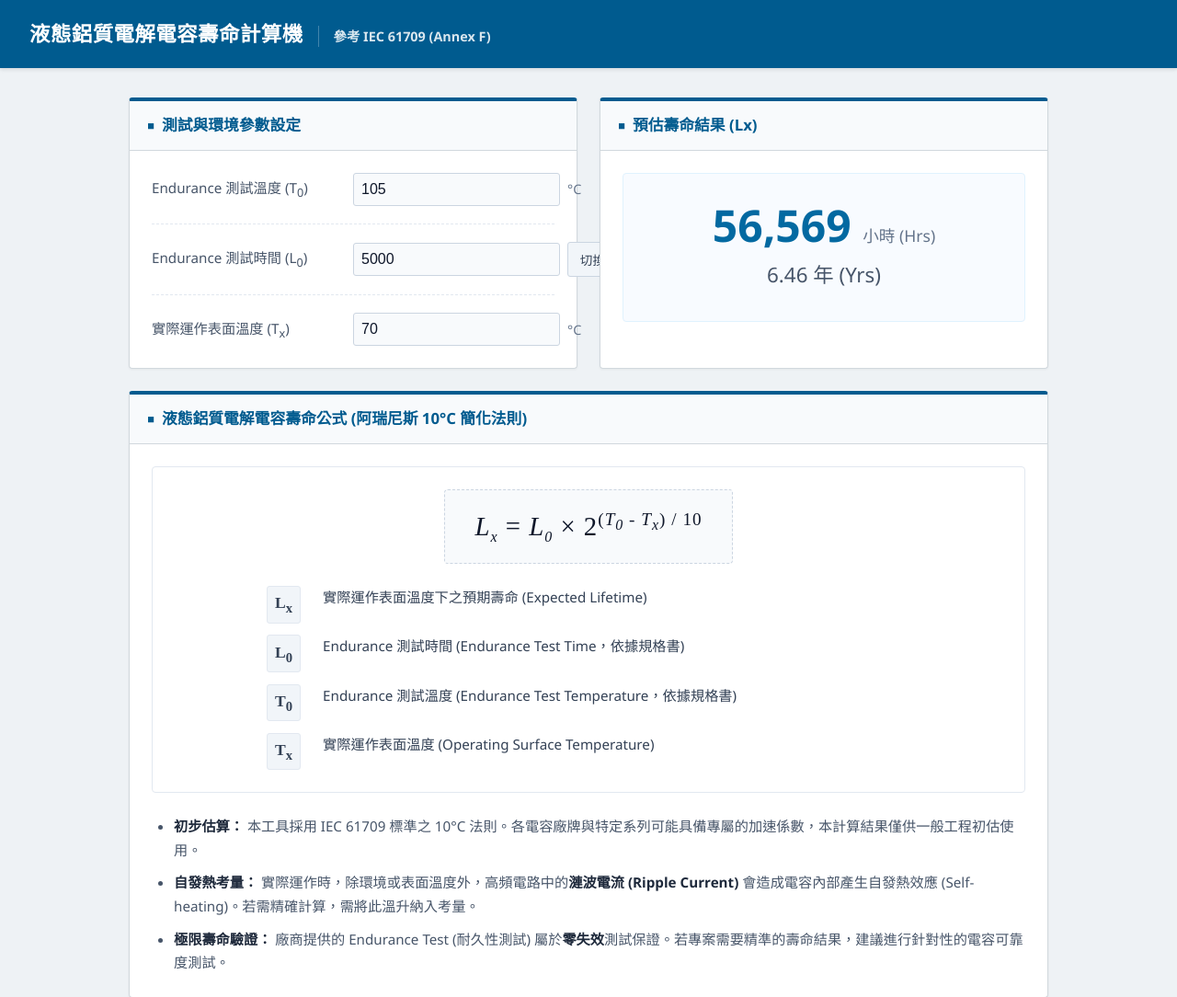
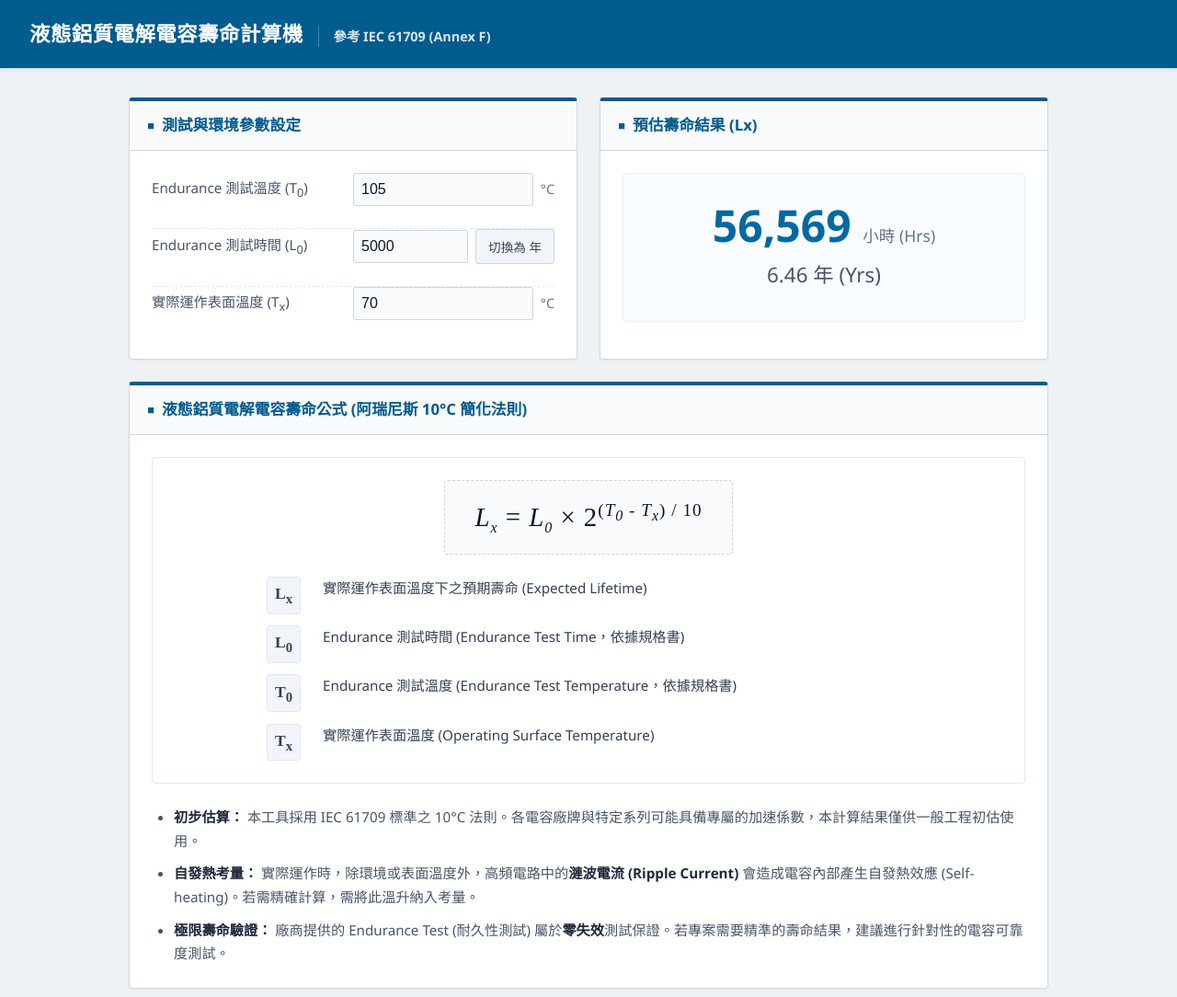
Before and after one commit to inhightw/calculator, a plain HTML site: page capacitor-life-calculator/index.html in a window 1280 px wide. Shown: the top 1084 px of the page at 92% size. Drawn offline with Linux system fonts and the light colour scheme.

Commit message:
Fix desktop flexbox overflow

```diff
--- a/capacitor-life-calculator/index.html
+++ b/capacitor-life-calculator/index.html
@@ -132,14 +132,13 @@
         .prop-row {
             display: flex;
             align-items: center;
-            margin-bottom: 1.2rem;
-            padding-bottom: 1.2rem;
+            padding-bottom: 1.5rem;
             border-bottom: 1px dashed #e2e8f0;
+            min-width: 0;
         }
 
         .prop-row:last-child {
             border-bottom: none;
-            margin-bottom: 0;
             padding-bottom: 0;
         }
 
@@ -155,6 +154,7 @@
             display: flex;
             gap: 0.5rem;
             align-items: center;
+            min-width: 0;
         }
 
         .prop-value input {
```
